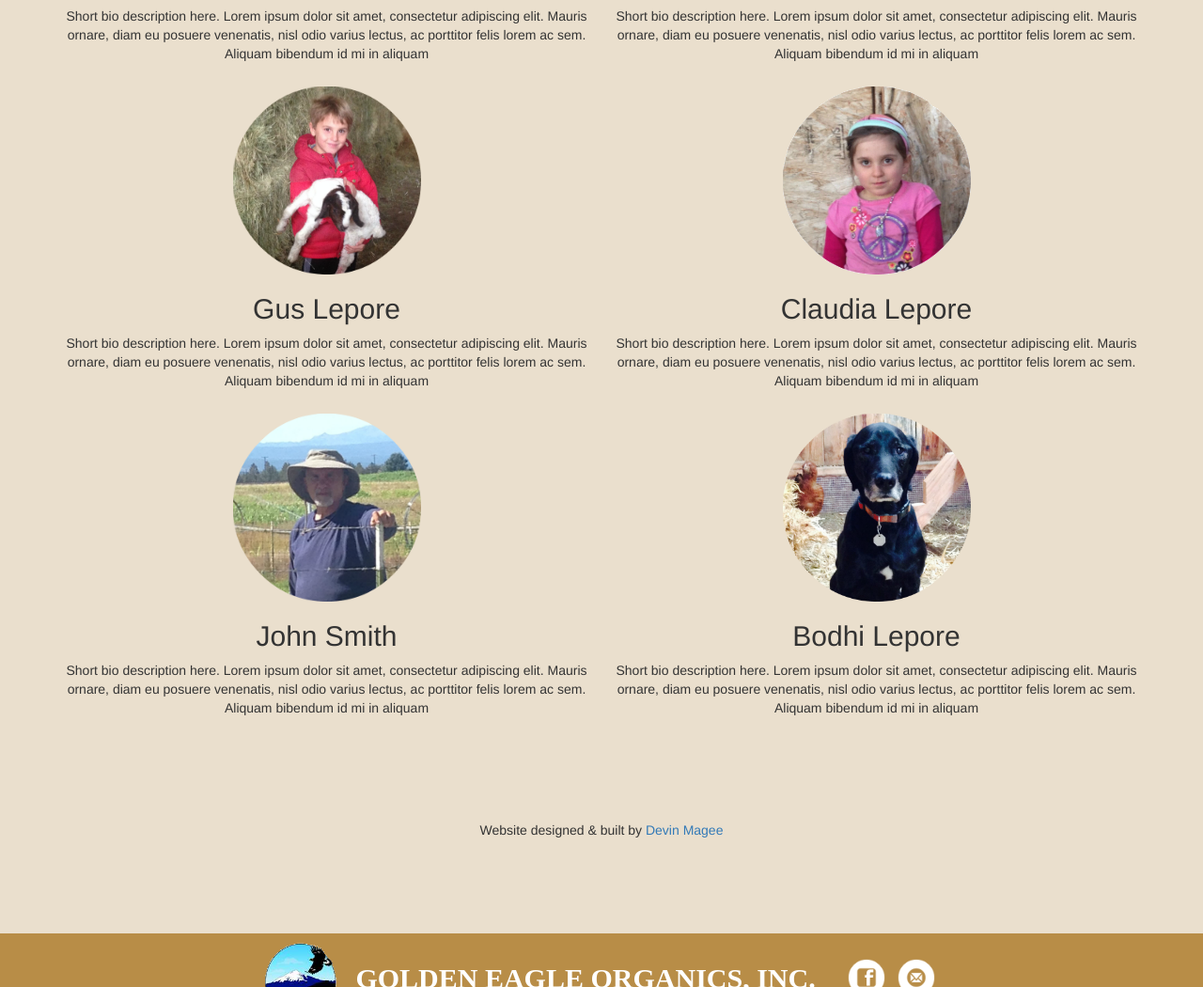
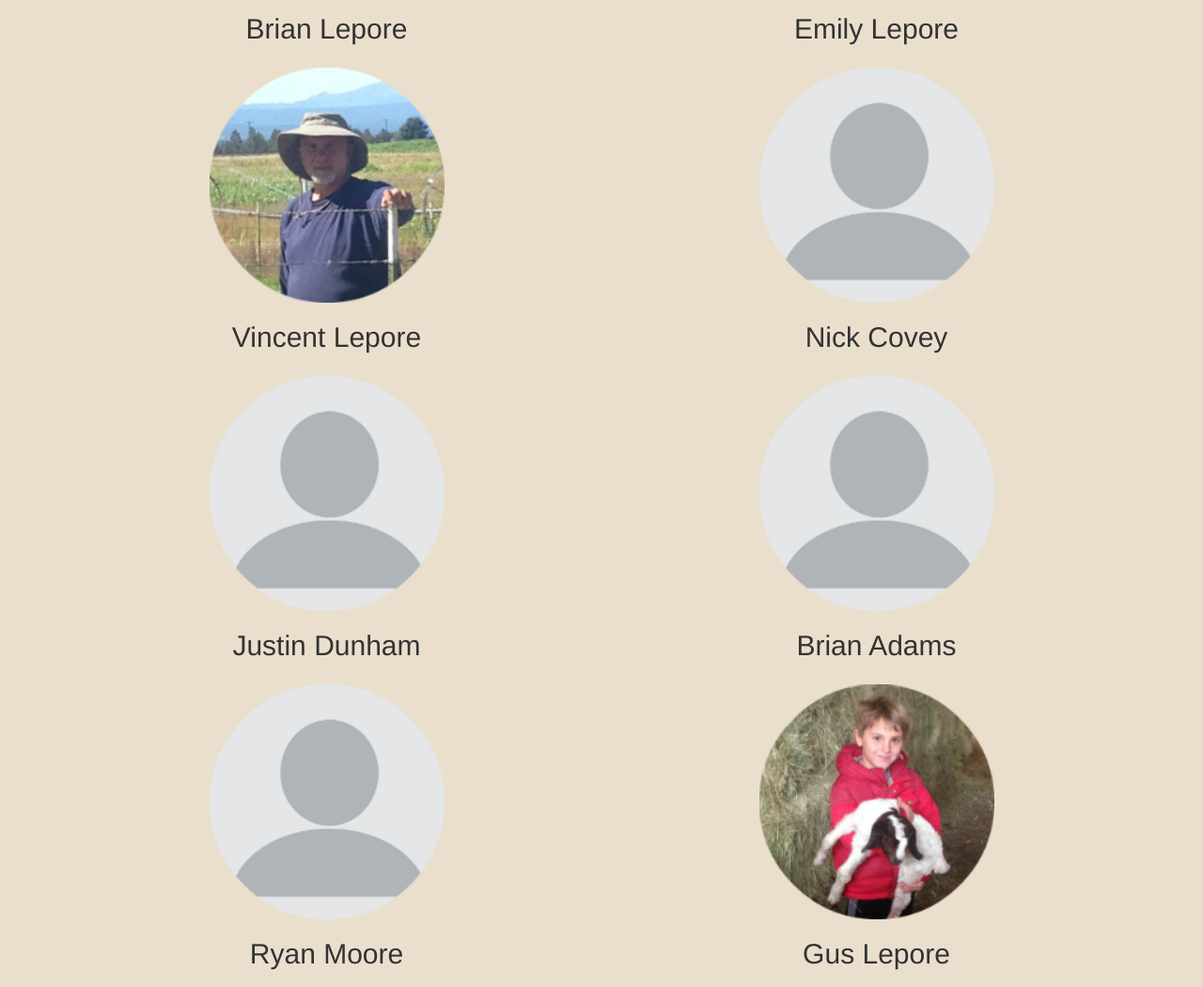
Before and after one commit to dmmagee/GoldenEagleOrganics, a plain HTML site: page GoldenEagleOrganics/about.html in a window 1280 px wide. Shown: the part 1174-2224 px from the top of the page at 94% size. Drawn offline with Linux system fonts and the light colour scheme.

Commit message:
Updated About Section
moo

```diff
--- a/GoldenEagleOrganics/about.html
+++ b/GoldenEagleOrganics/about.html
@@ -95,52 +95,44 @@
         <h2 style="text-align: center; color: #404040">Meet the GEO Team!</h2>
         <hr />
         <div class="col-md-6 text-center" style="margin-top: 15px">
-            <img src="GEOPics/brian01.png" />
+            <img src="GEOPics/brian01.png" width="250" />
             <h2>Brian Lepore</h2>
-            <p>
-                Short bio description here. Lorem ipsum dolor sit amet, consectetur adipiscing elit. Mauris ornare, diam
-                eu posuere venenatis, nisl odio varius lectus, ac porttitor felis lorem ac sem. Aliquam bibendum id mi in aliquam
-            </p>
         </div>
         <div class="col-md-6 text-center" style="margin-top: 15px">
-            <img src="GEOPics/emily01.png" />
+            <img src="GEOPics/emily01.png" width="250" />
             <h2>Emily Lepore</h2>
-            <p>
-                Short bio description here. Lorem ipsum dolor sit amet, consectetur adipiscing elit. Mauris ornare, diam
-                eu posuere venenatis, nisl odio varius lectus, ac porttitor felis lorem ac sem. Aliquam bibendum id mi in aliquam
-            </p>
         </div>
         <div class="col-md-6 text-center" style="margin-top: 15px">
-            <img src="GEOPics/gus01.png" />
-            <h2>Gus Lepore</h2>
-            <p>
-                Short bio description here. Lorem ipsum dolor sit amet, consectetur adipiscing elit. Mauris ornare, diam
-                eu posuere venenatis, nisl odio varius lectus, ac porttitor felis lorem ac sem. Aliquam bibendum id mi in aliquam
-            </p>
+            <img src="GEOPics/guy01.png" width="250" />
+            <h2>Vincent Lepore</h2>
         </div>
         <div class="col-md-6 text-center" style="margin-top: 15px">
-            <img src="GEOPics/claudia01.png" />
-            <h2>Claudia Lepore</h2>
-            <p>
-                Short bio description here. Lorem ipsum dolor sit amet, consectetur adipiscing elit. Mauris ornare, diam
-                eu posuere venenatis, nisl odio varius lectus, ac porttitor felis lorem ac sem. Aliquam bibendum id mi in aliquam
-            </p>
+            <img src="GEOPics/profile_blank.png" width="250" />
+            <h2>Nick Covey</h2>
         </div>
         <div class="col-md-6 text-center" style="margin-top: 15px">
-            <img src="GEOPics/guy01.png" />
-            <h2>John Smith</h2>
-            <p>
-                Short bio description here. Lorem ipsum dolor sit amet, consectetur adipiscing elit. Mauris ornare, diam
-                eu posuere venenatis, nisl odio varius lectus, ac porttitor felis lorem ac sem. Aliquam bibendum id mi in aliquam
-            </p>
+            <img src="GEOPics/profile_blank.png" width="250" />
+            <h2>Justin Dunham</h2>
         </div>
         <div class="col-md-6 text-center" style="margin-top: 15px">
-            <img src="GEOPics/bodhi01.png" />
+            <img src="GEOPics/profile_blank.png" width="250" />
+            <h2>Brian Adams</h2>
+        </div>
+        <div class="col-md-6 text-center" style="margin-top: 15px">
+            <img src="GEOPics/profile_blank.png" width="250" />
+            <h2>Ryan Moore</h2>
+        </div>
+        <div class="col-md-6 text-center" style="margin-top: 15px">
+            <img src="GEOPics/gus01.png" width="250" />
+            <h2>Gus Lepore</h2>
+        </div>
+        <div class="col-md-6 text-center" style="margin-top: 15px">
+            <img src="GEOPics/claudia01.png" width="250" />
+            <h2>Claudia Lepore</h2>
+        </div>
+        <div class="col-md-6 text-center" style="margin-top: 15px">
+            <img src="GEOPics/bodhi01.png" width="250" />
             <h2>Bodhi Lepore</h2>
-            <p>
-                Short bio description here. Lorem ipsum dolor sit amet, consectetur adipiscing elit. Mauris ornare, diam
-                eu posuere venenatis, nisl odio varius lectus, ac porttitor felis lorem ac sem. Aliquam bibendum id mi in aliquam
-            </p>
         </div>
     </div>
     <div class="text-center">
```
